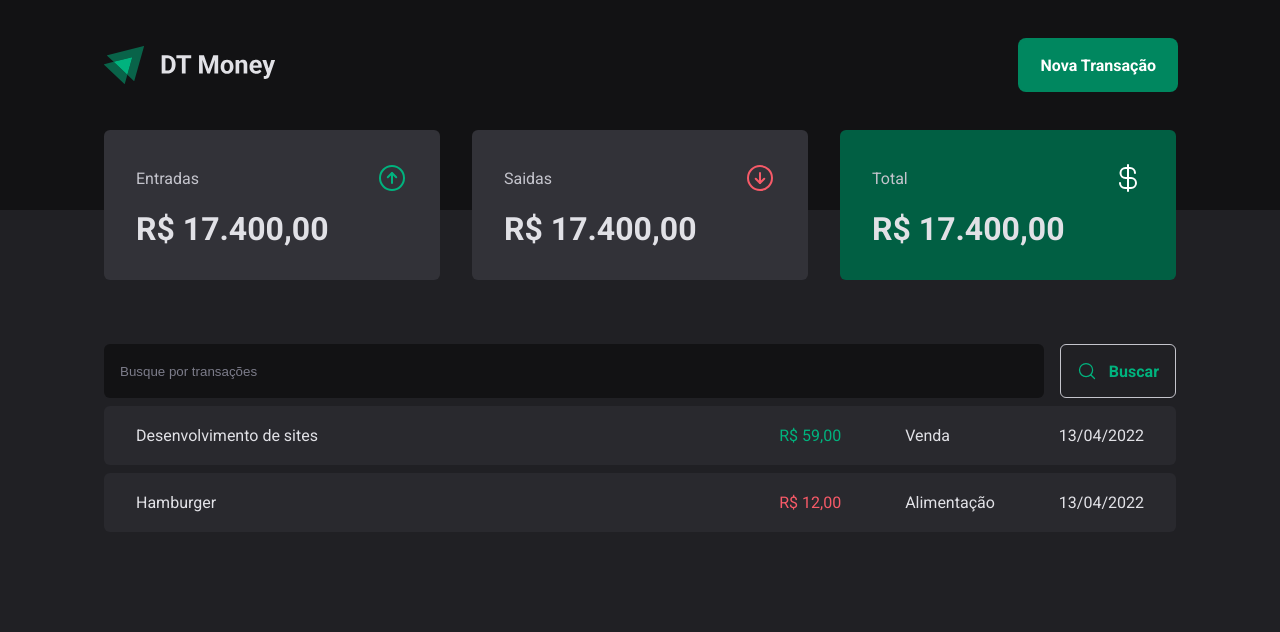
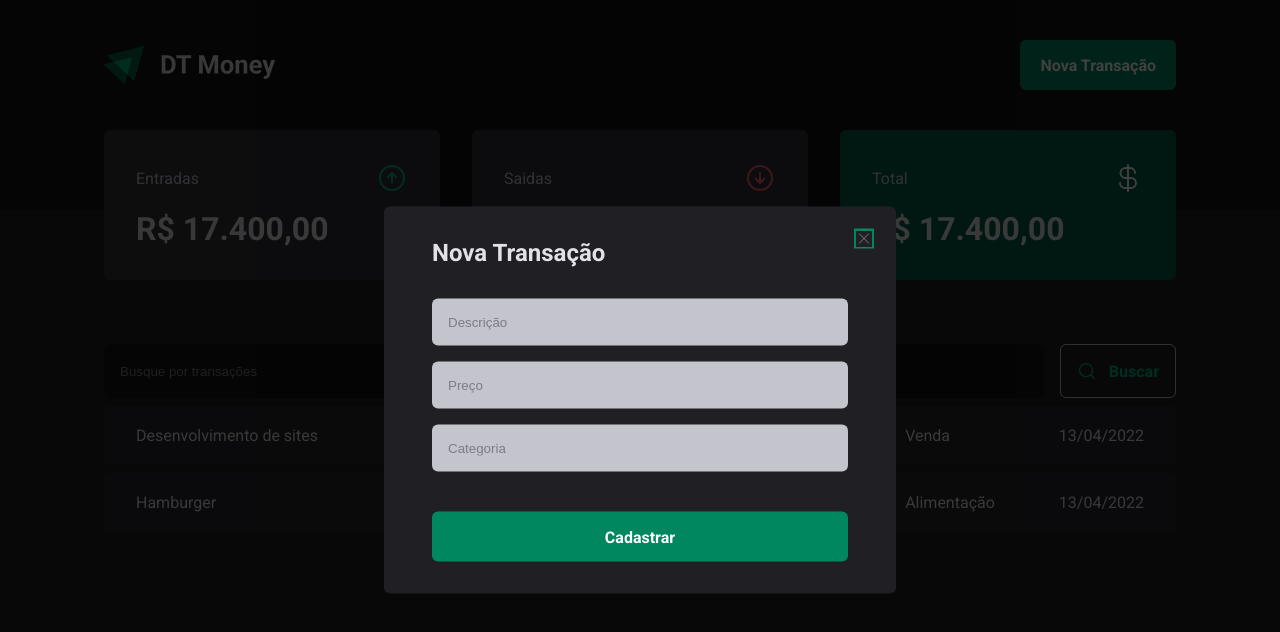
Before and after one commit to Abmaellf/dt-money, a React (Vite) app: page / in a window 1280 px wide. Both pictures are taken after a click on the button "Nova Transação". Shown: the top 632 px of the page. Built offline with nearby package versions, Linux system fonts and the light colour scheme.

Commit message:
feat(Criando o modal de Nova transação

```diff
--- a/package.json
+++ b/package.json
@@ -10,6 +10,7 @@
     "preview": "vite preview"
   },
   "dependencies": {
+    "@radix-ui/react-dialog": "^1.1.13",
     "phosphor-react": "^1.4.1",
     "react": "^19.0.0",
     "react-dom": "^19.0.0",
--- a/src/components/Header/index.tsx
+++ b/src/components/Header/index.tsx
@@ -1,12 +1,22 @@
 import { HeaderContainer, HeaderContent, NewTransactionButton } from "./styles";
 import logoImg from '../../assets/logo.svg';
+import  * as Dialog  from "@radix-ui/react-dialog";
+import { NewTransactionModal } from "../NewTransactionModal";
 
 export function Header() {
     return(
         <HeaderContainer>
             <HeaderContent>
                 <img src={logoImg} alt="" />
-                <NewTransactionButton> Nova Transação </NewTransactionButton>
+
+                <Dialog.Root>
+                    <Dialog.Trigger asChild>
+                        <NewTransactionButton> Nova Transação </NewTransactionButton>
+                    </Dialog.Trigger>
+
+                    <NewTransactionModal />
+
+                </Dialog.Root>
             </HeaderContent>
         </HeaderContainer>
 
--- /dev/null
+++ b/src/components/NewTransactionModal/index.tsx
@@ -0,0 +1,30 @@
+import  * as Dialog  from "@radix-ui/react-dialog";
+import { CloseButton, Content, Overlay } from "./styles";
+import { X } from "phosphor-react";
+
+export function NewTransactionModal() {
+    return(
+        <Dialog.Portal>
+            <Overlay />
+            <Content>
+                <Dialog.Title> Nova Transação </Dialog.Title>
+
+                <CloseButton>
+                    <X />
+                </CloseButton>
+
+                <form action="">
+                     <input type="text" placeholder="Descrição" required/>
+                     <input type="number" placeholder="Preço" required/>
+                     <input type="text" placeholder="Categoria" required/>
+
+                     <button type="submit">
+                        Cadastrar
+                     </button>
+                </form>
+
+
+            </Content>
+        </Dialog.Portal>
+    )
+}
--- /dev/null
+++ b/src/components/NewTransactionModal/styles.ts
@@ -0,0 +1,70 @@
+import  * as Dialog  from "@radix-ui/react-dialog";
+import styled from "styled-components";
+
+export const Overlay = styled(Dialog.Overlay)`
+    position: fixed;
+    width: 100vw;
+    height: 100vw;
+    inset:0;
+    background: rgb(0,0,0,0.75);
+`
+
+export const Content = styled(Dialog.Content)`
+    min-width: 32rem;
+    border-radius: 6px;
+    padding: 2rem 3rem;
+    background: ${props => props.theme["gray-800"]};
+
+    position: fixed;
+    top: 50%;
+    left: 50%;
+    transform: translate(-50%, -50%);
+
+    form {
+        margin-top: 2rem;
+
+        display: flex;
+        flex-direction: column;
+        gap: 1rem;
+
+        input {
+            border-radius: 6px;
+            border:0;
+            background: ${props => props.theme["gray-300"]};
+            padding: 1rem;
+
+            &::placeholder {
+                color: ${props => props.theme["gray-500"]};
+            }
+        }
+
+        button[type="submit"]{
+            height: 50px;
+            border: 0;
+            background: ${props => props.theme["green-500"]};
+            color: ${props => props.theme.white};
+            font-weight: bold;
+            padding: 0 1.25rem;
+            border-radius: 6px;
+            margin-top: 1.5rem;
+            cursor: pointer;
+
+            &:hover {
+                background: ${props => props.theme["green-700"]};
+                transition: background-coor 0.2s;
+            }
+        }
+    }
+
+`
+
+export const CloseButton = styled(Dialog.Close)`
+    position: absolute;
+    background: transparent;
+    border: 0;
+    top: 1.5rem;
+    right: 1.5rem;
+    line-height: 0;
+    cursor: pointer;
+    color: ${props => props.theme["gray-500"]};
+`
```
Also changed, not shown: 1 other file (tests, documents, lock files or other folders).
